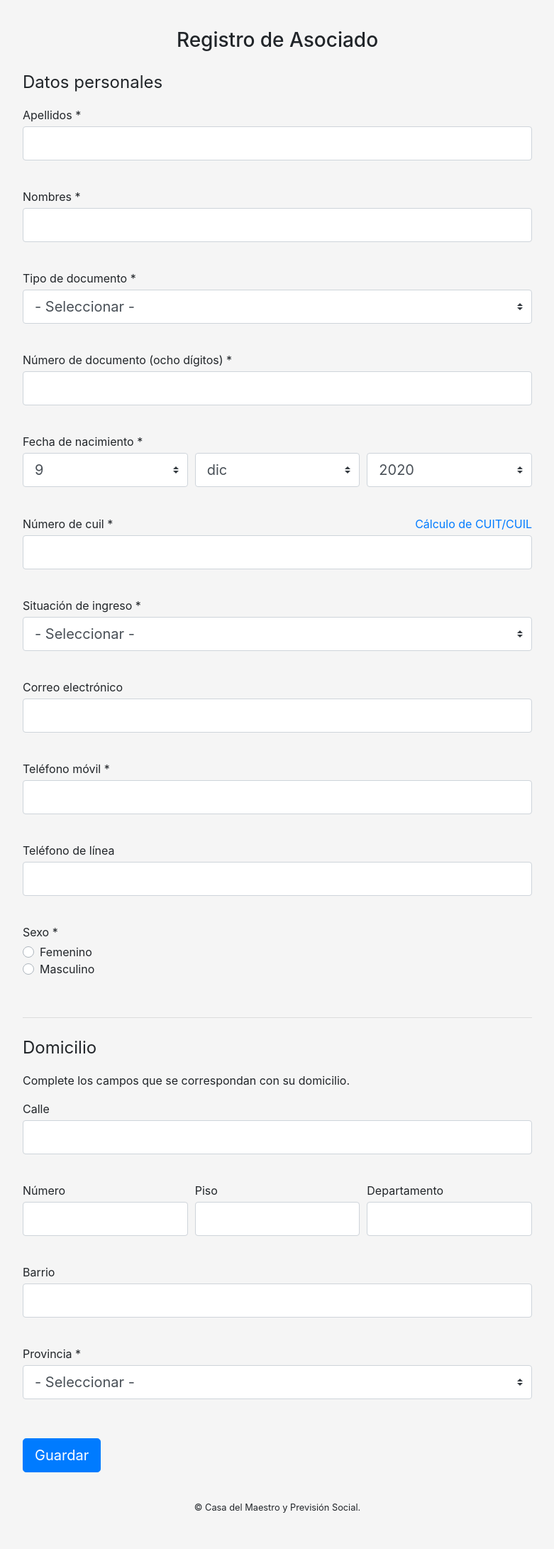
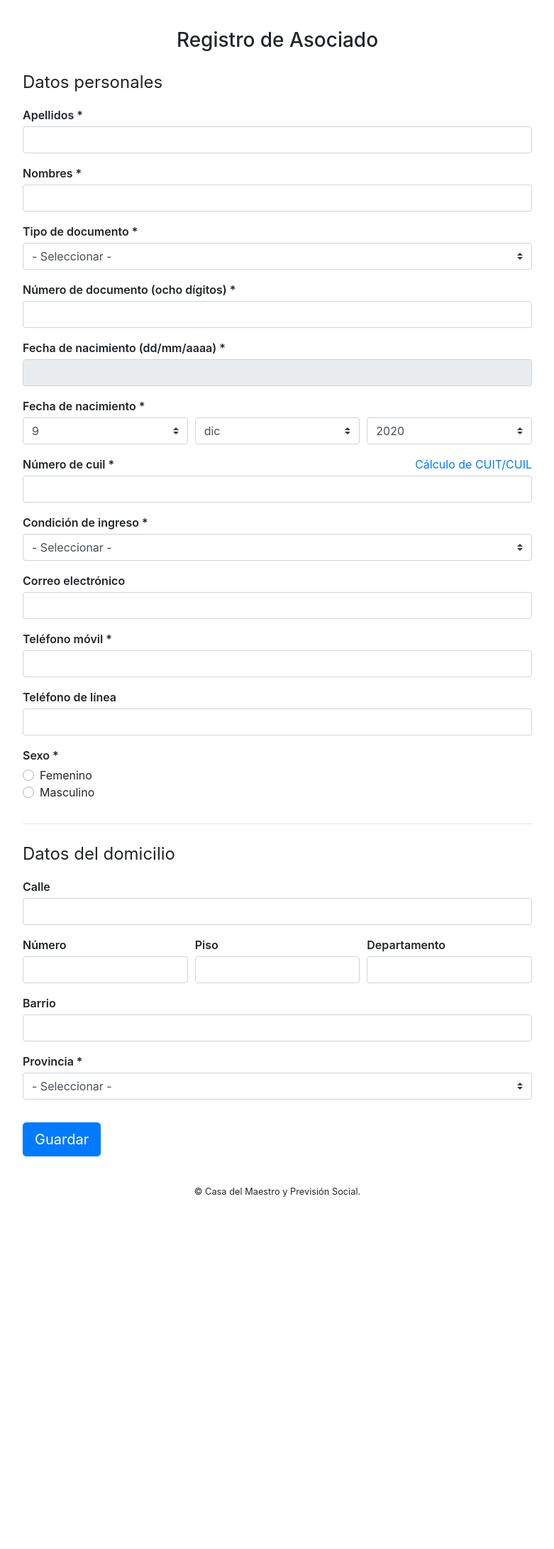
Before and after one commit to neorepo/Domicilio-PHP, a PHP site: page /domiciliophp/add.php in a window 1280 px wide. Shown: the part 118-2300 px from the top of the page at 71% size, without its empty margins (249-1030 px from the left). After the commit the page ends 1804 px from the top, so only its background shows below. Run offline with PHP 8.4, Linux system fonts and the light colour scheme; some libraries are stand-ins or nearby versions.

Commit message:
Actualizando archivos

```diff
--- a/dao/Dao.php
+++ b/dao/Dao.php
@@ -34,13 +34,14 @@ abstract class Dao {
         return $this->db;
     }
 
-    protected abstract function insert(object $data);
+    // La teoría dice que deberían tener el modificador de acceso público
+    public abstract function insert(object $data);
 
-    protected abstract function findById($id);
+    public abstract function findById($id);
 
-    protected abstract function update(object $data);
+    public abstract function update(object $data);
 
-    protected abstract function delete($id);
+    public abstract function delete($id);
 
     /**
      * Executes SQL statement, possibly with parameters, returning
--- a/dao/Db.php
+++ b/dao/Db.php
@@ -5,7 +5,7 @@
  */
 final class Db {
 
-    private $db;
+    private $connection;
     private static $instance = null;
 
     private function __construct() {
@@ -13,7 +13,11 @@ final class Db {
         // SQLite: dsn => 'sqlite:../db/yourdatabase.sqlite/.db', username => '', password => ''
         // MySQL: dsn => 'mysql:host=localhost:dbname=yourdatabase;charset=utf8mb4', username => 'root', password => ''
         try {
-            $this->db = new PDO($config['dsn'], $config['username'], $config['password']);
+            $this->connection = new PDO($config['dsn'], $config['username'], $config['password'],[
+                PDO::ATTR_PERSISTENT => true,
+                PDO::ATTR_ERRMODE => PDO::ERRMODE_EXCEPTION,
+                PDO::ATTR_EMULATE_PREPARES => false
+            ]);
         } catch (PDOException $e) {
             trigger_error('Could not connect to database: ' . $e->getMessage(), E_USER_ERROR);
             exit;
@@ -24,8 +28,8 @@ final class Db {
      * El método getDb no puede ser static porque no será llamado desde fuera de la clase Db.
      * todo sera gestionado por el método estático getInstance() el cual será llamado desde fuera.
      */
-    private function getDb() {
-        return $this->db;
+    private function getConnection() {
+        return $this->connection;
     }
 
     /**
@@ -36,7 +40,7 @@ final class Db {
         if (!self::$instance instanceof self) {
             self::$instance = new self;
         }
-        return self::$instance->getDb();
+        return self::$instance->getConnection();
     }
 
     // Magic method clone is empty to prevent duplication of connection
@@ -50,7 +54,7 @@ final class Db {
     }
 
     public function __destruct() {
-        $this->db = null;
+        $this->connection = null;
     }
 
     /**
--- a/public/add.php
+++ b/public/add.php
@@ -20,9 +20,9 @@ $domicilio = null;
 
 $errors = [];
 
+$birthday_year = date('Y');
+$birthday_month = date('n');
 $birthday_day = date('j');
-$birthday_month = date('n');
-$birthday_year = date('Y');
 
 if ($_SERVER['REQUEST_METHOD'] == 'POST') {
 
@@ -63,15 +63,15 @@ if ($_SERVER['REQUEST_METHOD'] == 'POST') {
     // var_dump($domicilio);
 }
 
-// $countries = getAllContries();
+// $countries = getAllCountries();
 
 // var_dump($countries);
-
+// $template = '../templates/xmlhttprequest.html';
 $template = '../templates/asociado/registro.html';
 
-require_once '../templates/index.html';
+require_once '../templates/base.html';
 
-function getAllContries() {
+function getAllCountries() {
     return Db::query('SELECT * FROM pais;');
 }
 
@@ -114,7 +114,6 @@ function validarFecha($day, $month, $year) {
 }
 
 function isLeapYear($year) {
-    $isLeapYear = false;
     // divisible by 4
     $isLeapYear = ($year % 4 == 0);
     // divisible by 4 and not 100
--- a/public/css/main.css
+++ b/public/css/main.css
@@ -5,22 +5,14 @@
 
 label {
     margin-bottom: .25rem;
-}
-
-.form-control:disabled, .form-control[readonly] {
-    background-color: #fff;
-    opacity: 1;
-}
-
-body {
-    background-color: #f5f5f5;
+    font-weight: 600;
 }
 
 form .material-icons {
-    font-size: 18px;
+    font-size: 22px;
 }
 
-.invalid-feedback {
+/* .invalid-feedback {
     display: block;
     visibility: hidden;
     height: 19.2px;
@@ -31,10 +23,4 @@ form .material-icons {
 .was-validated :invalid~.invalid-feedback,
 .was-validated :invalid~.invalid-tooltip {
     visibility: visible;
-}
-
-.form-control, .custom-select {
-    height: calc(1.5em + 1rem + 2px);
-    padding: .5rem 1rem;
-    font-size: 1.25rem;
-}
+} */
--- a/public/js/main.js
+++ b/public/js/main.js
@@ -95,6 +95,7 @@ function initDatepicker() {
             showMonthAfterYear: false,
             /*showWeek: true,
             weekHeader: "Sm",*/
-            yearRange: "1905:c"// or 1905:yy or 1905:new Date() or 1905:new Date().getFullYear()
+            //yearRange: "1905:c"// or 1905:yy or 1905:new Date() or 1905:new Date().getFullYear()
+            yearRange: '1905:' + new Date().getFullYear()
         });
 }
--- a/public/login.php
+++ b/public/login.php
@@ -8,4 +8,4 @@ date_default_timezone_set('AMERICA/ARGENTINA/BUENOS_AIRES');
 
 $template = '../templates/usuario/login.html';
 
-require_once '../templates/index.html';
+require_once '../templates/base.html';
--- a/templates/asociado/registro.html
+++ b/templates/asociado/registro.html
@@ -24,13 +24,6 @@
                 <div class="invalid-feedback"></div>
             </div>
 
-            <!-- <div class="form-group">
-                <label for="fecha-nacimiento">Fecha de nacimiento (dd/mm/aaaa) *</label>
-                <input type="text" name="fecha_nacimiento" id="fecha-nacimiento" class="form-control datepicker"
-                    value="" spellcheck="false" autocomplete="off" autocorrect="off" autocapitalize="off">
-                <div class="invalid-feedback"></div>
-            </div> -->
-
             <div class="form-group">
                 <label for="tipo-documento">Tipo de documento *</label>
                 <select name="tipo_documento" id="tipo-documento" class="custom-select">
@@ -48,6 +41,15 @@
                 <input type="text" name="num_documento" id="num-documento" class="form-control" data-toggle="tooltip"
                     data-placement="left" title="Completar con ceros a la izquierda si es necesario" value=""
                     spellcheck="false" autocomplete="off" autocorrect="off" autocapitalize="off">
+                <div class="invalid-feedback"></div>
+            </div>
+
+            <!-- Fecha de nacimiento Datepicker -->
+            <div class="form-group">
+                <!-- style="background-color: #fff;opacity: 1;" -->
+                <label for="fecha-nacimiento">Fecha de nacimiento (dd/mm/aaaa) *</label>
+                <input type="text" name="fecha_nacimiento" id="fecha-nacimiento" class="form-control datepicker"
+                    value="" spellcheck="false" autocomplete="off" autocorrect="off" autocapitalize="off">
                 <div class="invalid-feedback"></div>
             </div>
 
@@ -106,7 +108,7 @@
             </div>
 
             <div class="form-group">
-                <label for="condicion-ingreso">Situación de ingreso *</label>
+                <label for="condicion-ingreso">Condición de ingreso *</label>
                 <select name="condicion_ingreso" id="condicion-ingreso" class="custom-select">
                     <option value="0">- Seleccionar -</option>
                     <option value="ACTIVO">ACTIVO</option>
@@ -159,8 +161,8 @@
 
         <!-- Domicilio -->
         <fieldset>
-            <legend class="mb-3">Domicilio</legend>
-            <p>Complete los campos que se correspondan con su domicilio.</p>
+            <legend class="mb-3">Datos del domicilio</legend>
+            <!-- <p>Complete los campos que se correspondan con su domicilio.</p> -->
 
             <div class="form-group">
                 <label for="calle">Calle</label>
--- a/templates/index.html
+++ b/templates/base.html
@@ -13,11 +13,11 @@
     <!-- jQuery UI -->
     <link rel="stylesheet" href="https://ajax.googleapis.com/ajax/libs/jqueryui/1.12.1/themes/redmond/jquery-ui.css">
 
-    <!--  -->
+    <!-- Material Icons -->
     <link href="https://fonts.googleapis.com/icon?family=Material+Icons" rel="stylesheet">
     <title>Domicilio</title>
 
-    <link rel="stylesheet" href="./css/main.css">
+    <link rel="stylesheet" href="css/main.css">
 
     <style>
         .error {
@@ -86,7 +86,9 @@
     </nav>
 
     <main class="container my-4">
+
         <?php require_once $template; ?>
+
     </main>
 
     <footer class="text-center" style="padding-bottom: 2rem;">
@@ -109,8 +111,8 @@
     <!-- jQuery UI -->
     <script src="https://ajax.googleapis.com/ajax/libs/jqueryui/1.12.1/jquery-ui.min.js"></script>
 
-    <script src="./js/functions.js"></script>
-    <script src="./js/main.js"></script>
+    <script src="js/functions.js"></script>
+    <script src="js/main.js"></script>
 </body>
 
 </html>
```
Also changed, not shown: public/index.php (+10 -3 lines), templates/pages/home.html (renamed from templates/home.html).
